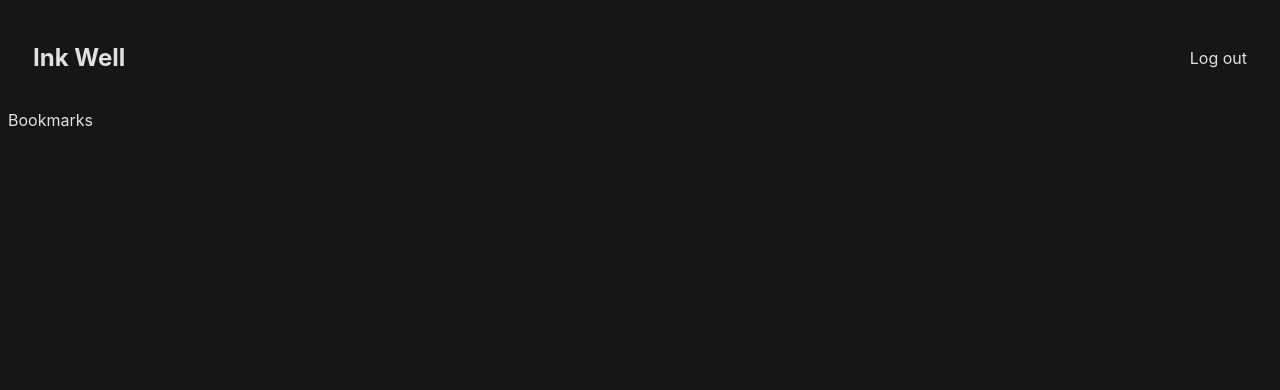
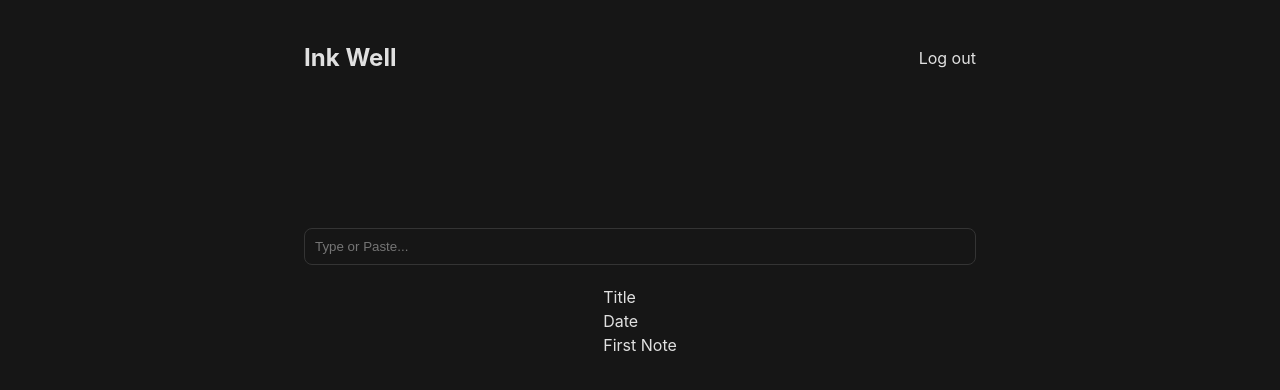
Before and after one commit to BrajBliss/inkwell, a React (Vite) app in the folder client/: page / in a window 1280 px wide. Shown: the top 390 px of the page. Built offline with nearby package versions, Linux system fonts and the light colour scheme.

Commit message:
improve css, optimize animation, better colours, homepage

```diff
--- a/client/src/components/home/Home.jsx
+++ b/client/src/components/home/Home.jsx
@@ -1,4 +1,4 @@
-import Bookmarks from '../../pages/Bookmarks/Bookmarks';
+import Notes from '../../pages/Notes/Notes';
 import Navbar from '../navbar/Navbar';
 import './home.scss';
 
@@ -6,7 +6,7 @@ const Home = () => {
 	return (
 		<div className='home'>
 			<Navbar />
-			<Bookmarks />
+			<Notes />
 		</div>
 	);
 };
--- a/client/src/components/navbar/navbar.scss
+++ b/client/src/components/navbar/navbar.scss
@@ -1,13 +1,21 @@
 .navbar {
     display: flex;
     align-items: center;
-    justify-content: space-between;
+    justify-content: space-around;
     height: 100px;
+    margin: 0 10px;
     padding: 0 25px;
     position: sticky;
     top: 0;
-    z-index: 1;
-    // background-color: blueviolet;
+    z-index: 999;
+    margin-bottom: 20px;
+
+    border-radius: 8px;
+
+    // &:hover {
+    //     box-shadow: 0px 0px 10px rgb(0, 0, 0, 0.1);
+    //     transition: all 0.4s ease-in-out;
+    // }
 
     .logo {
         text-decoration: none;
--- a/client/src/pages/Bookmarks/Bookmarks.jsx
+++ /dev/null
@@ -1,7 +0,0 @@
-import './bookmarks.scss';
-
-const Bookmarks = () => {
-	return <div>Bookmarks</div>;
-};
-
-export default Bookmarks;
--- /dev/null
+++ b/client/src/pages/Notes/Notes.jsx
@@ -0,0 +1,28 @@
+import './notes.scss';
+
+const Notes = () => {
+	return (
+		<div className='notes'>
+			<div className='compose'>
+				<input
+					type='text'
+					className='composer'
+					placeholder='Type or Paste...'
+				/>
+			</div>
+
+			<div className='notes-list'>
+				<div className='list-header'>
+					<div className='list-header-title'>Title</div>
+					<div className='list-header-date'>Date</div>
+				</div>
+
+				<div className='list-items'>
+					<div className='item1'>First Note</div>
+				</div>
+			</div>
+		</div>
+	);
+};
+
+export default Notes;
--- /dev/null
+++ b/client/src/pages/Notes/notes.scss
@@ -0,0 +1,37 @@
+.notes {
+    display: flex;
+    flex-direction: column;
+    align-items: center;
+    height: 100vh;
+    width: 100%;
+    padding-top: 100px;
+
+    .compose {
+        width: 100%;
+        display: flex;
+        justify-content: center;
+        margin-bottom: 20px;
+
+        .composer {
+            padding: 10px;
+            width: 650px;
+            border: 1px solid #343434;
+            border-radius: 8px;
+            background-color: transparent;
+            color: #ededed;
+
+            &:hover {
+                box-shadow: 0px 0px 10px #282828;
+                transition: all 0.3s ease-in-out;
+            }
+
+            &:focus {
+                outline: 2px solid #707070;
+                box-shadow: none;
+                // transition: all 0.2s ease-in-out;
+            }
+        }
+    }
+
+    .notes-list {}
+}
```
Also changed, not shown: client/src/pages/Bookmarks/bookmarks.scss (deleted).
